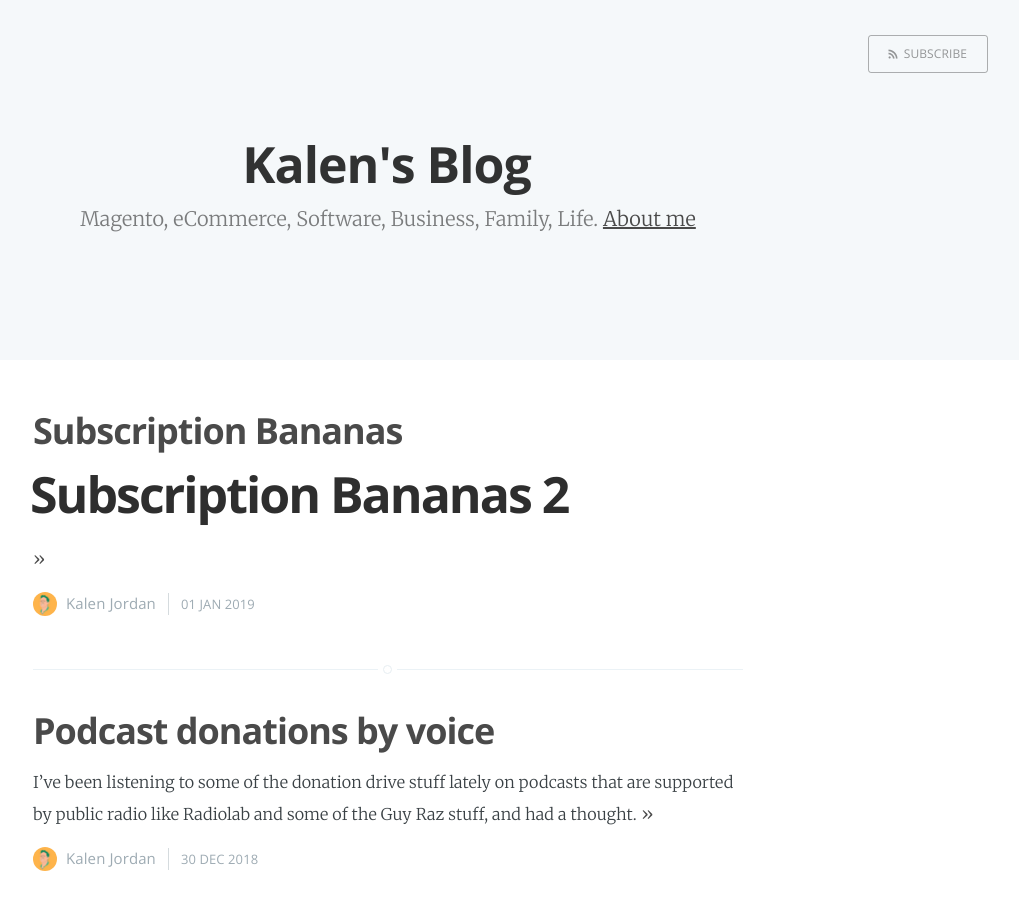
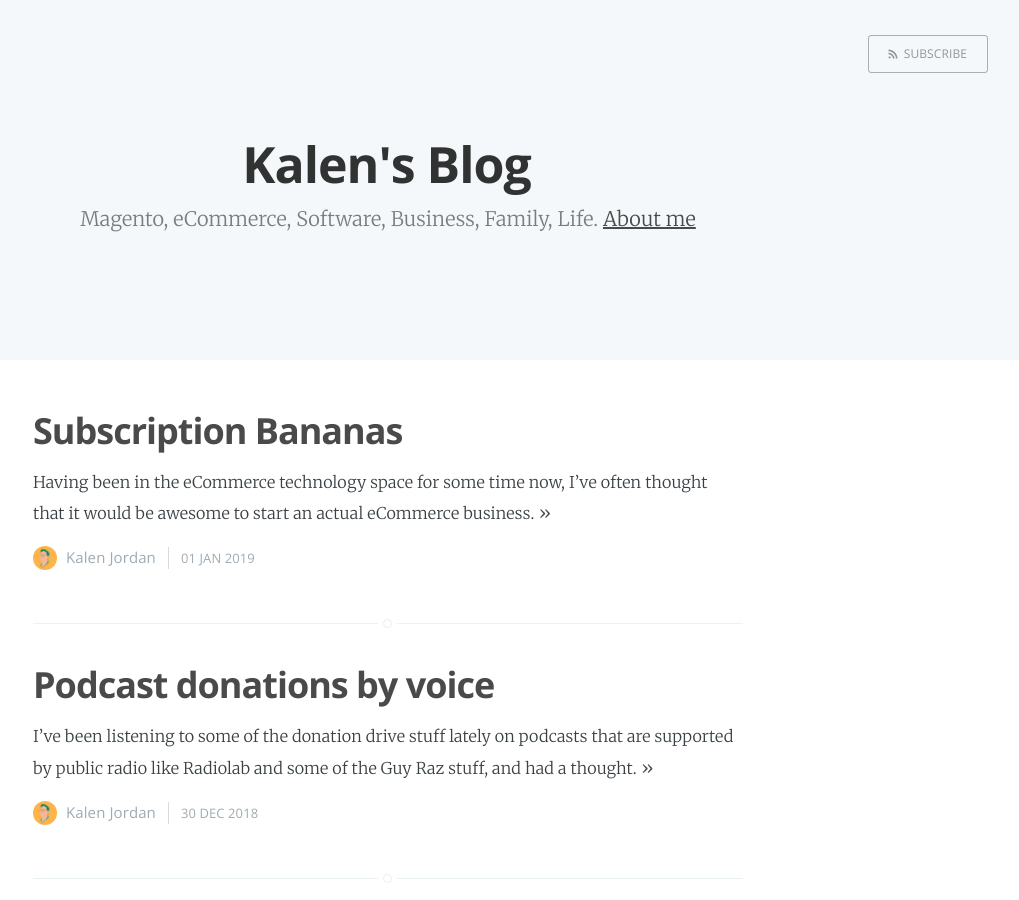
Before and after one commit to kalenjordan/kalenjordan.github.io, a Jekyll site: the page built from index.html, in a window 1280 px wide and 900 px high. Shown: the whole window, without its empty margins (252-1271 px from the left). Built offline with Jekyll 4.4.1, drawn with Linux system fonts in a browser that asks for light colours; the list of posts is cut into pages by our own code; comment, search, counter and statistics services are not loaded.

Commit message:
Update 2019-01-01-subscription-bananas.md

```diff
--- a/_posts/2019-01-01-subscription-bananas.md
+++ b/_posts/2019-01-01-subscription-bananas.md
@@ -1,4 +1,6 @@
-# Subscription Bananas 2
+---
+title: Subscription Bananas
+---
 
 Having been in the eCommerce technology space for some time now, I've often thought that it would be awesome to start an actual eCommerce business.
 
```
